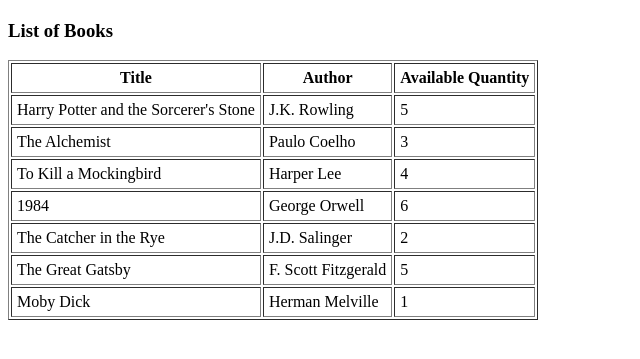
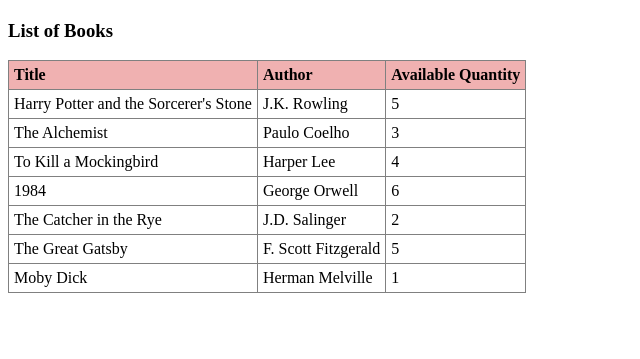
Before and after one commit to HSNAlekhya/Project-LMS, a Django app: template projectlms/app1/templates/app1/dashboard.html in a window 1280 px wide. Shown: the part 84-443 px from the top of the page, without its empty margins (0-640 px from the left). Run offline with Django 4.2, Linux system fonts and the light colour scheme; the template is opened without the code that fills it: values that come from a table or form of the project are taken from there, others are empty; data comes from the database, SQL or seed files in the repository; parts of the project's set-up code (start-up, migrations or seed data) failed here and were passed over.

Commit message:
update dashboard.html
Added CSS styles for the dashboard table.

```diff
--- a/projectlms/app1/templates/app1/dashboard.html
+++ b/projectlms/app1/templates/app1/dashboard.html
@@ -2,6 +2,20 @@
 
 {% block content %}
 <h2>Dashboard</h2>
+<style>
+    table {
+        border-collapse: collapse;
+        width: 100 %;
+    }
+    th, td {
+        border: 1 px solid #9f9e9e;
+        padding: 8 px;
+        text-align: left;
+    }
+    th {
+        background-color: #f0b1b1;
+    }
+</style>
 <p>Welcome, {{ request.user.username }}!</p>
 
 <h3>List of Books</h3>
```
